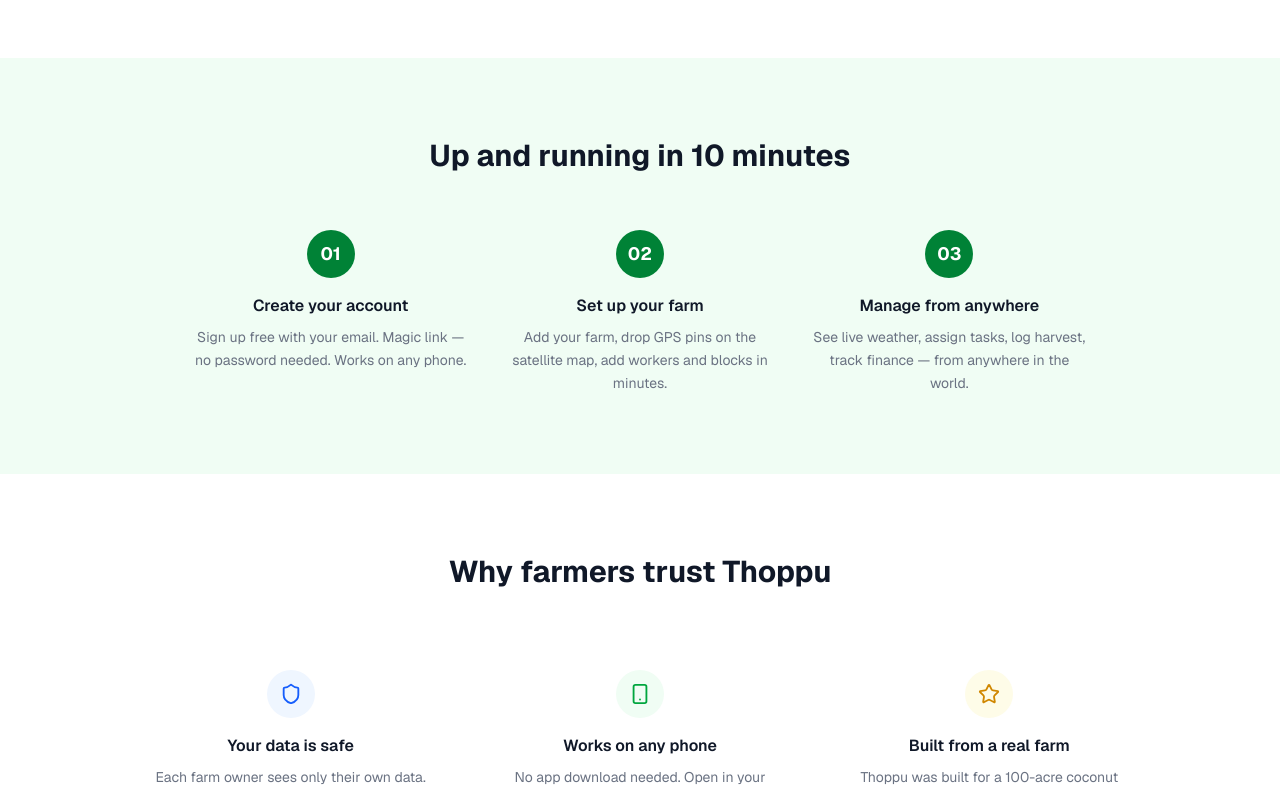
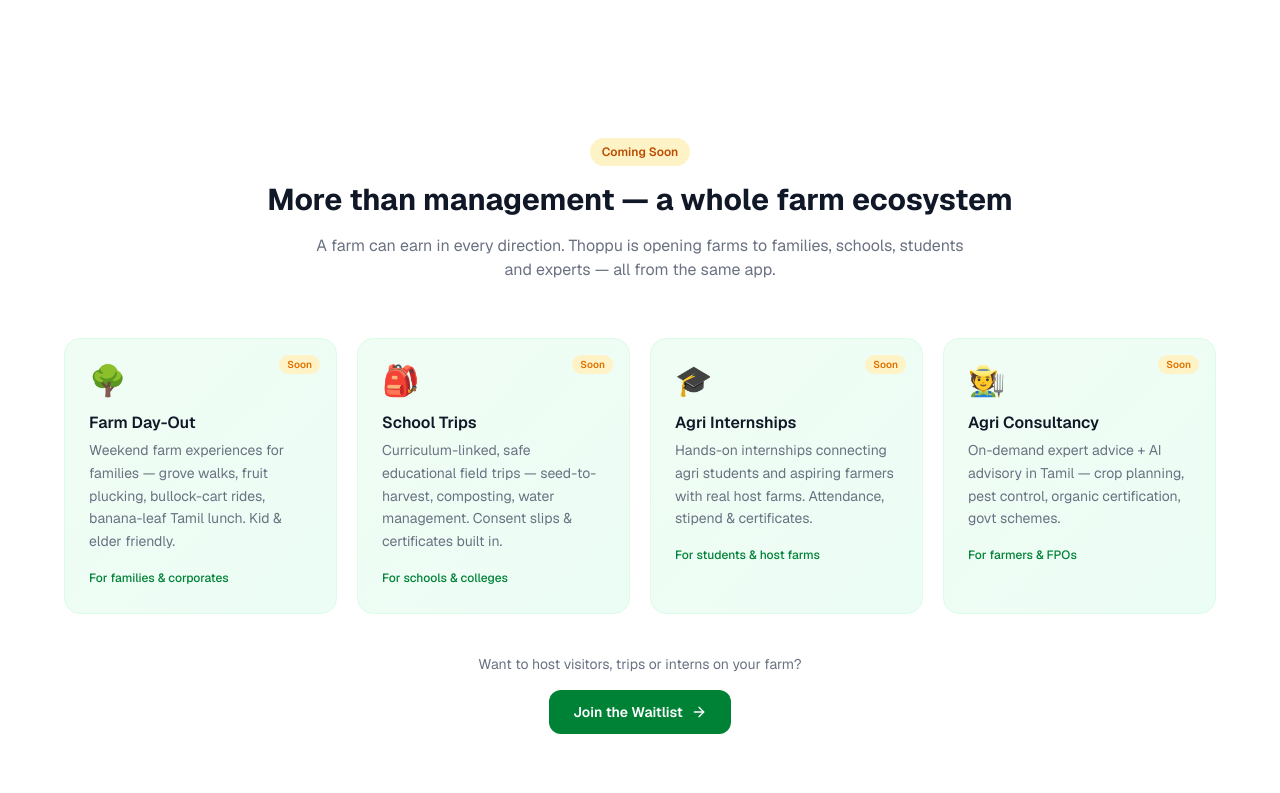
Before and after one commit to amirthamorgo2plus-dotcom/thoppu, a Next.js app: page / in a window 1280 px wide. Shown: the part 4480-5273 px from the top of the page. Built offline with nearby package versions, Linux system fonts and the light colour scheme.

Commit message:
Add ecosystem experiences (Farm Day-Out, school trips, internships, consultancy) as Coming Soon on homepage

```diff
--- a/src/app/page.tsx
+++ b/src/app/page.tsx
@@ -455,6 +455,41 @@
         </div>
       </section>
 
+      {/* ── ECOSYSTEM / EXPERIENCES (COMING SOON) ── */}
+      <section id="experiences" className="py-20 px-6 bg-white">
+        <div className="max-w-6xl mx-auto">
+          <div className="text-center mb-14">
+            <div className="inline-flex items-center gap-2 bg-amber-100 text-amber-700 text-xs font-semibold px-3 py-1.5 rounded-full mb-4">
+              Coming Soon
+            </div>
+            <h2 className="text-3xl font-bold text-gray-900 mb-4">More than management — a whole farm ecosystem</h2>
+            <p className="text-gray-500 max-w-2xl mx-auto">A farm can earn in every direction. Thoppu is opening farms to families, schools, students and experts — all from the same app.</p>
+          </div>
+          <div className="grid grid-cols-1 md:grid-cols-2 lg:grid-cols-4 gap-5">
+            {[
+              { icon: "🌳", title: "Farm Day-Out", desc: "Weekend farm experiences for families — grove walks, fruit plucking, bullock-cart rides, banana-leaf Tamil lunch. Kid & elder friendly.", who: "For families & corporates" },
+              { icon: "🎒", title: "School Trips", desc: "Curriculum-linked, safe educational field trips — seed-to-harvest, composting, water management. Consent slips & certificates built in.", who: "For schools & colleges" },
+              { icon: "🎓", title: "Agri Internships", desc: "Hands-on internships connecting agri students and aspiring farmers with real host farms. Attendance, stipend & certificates.", who: "For students & host farms" },
+              { icon: "🧑‍🌾", title: "Agri Consultancy", desc: "On-demand expert advice + AI advisory in Tamil — crop planning, pest control, organic certification, govt schemes.", who: "For farmers & FPOs" },
+            ].map(({ icon, title, desc, who }) => (
+              <div key={title} className="bg-gradient-to-br from-green-50 to-emerald-50 border border-green-100 rounded-2xl p-6 relative">
+                <span className="absolute top-4 right-4 text-[10px] font-semibold text-amber-600 bg-amber-100 px-2 py-0.5 rounded-full">Soon</span>
+                <div className="text-3xl mb-3">{icon}</div>
+                <h3 className="font-semibold text-gray-900 mb-1">{title}</h3>
+                <p className="text-gray-500 text-sm mb-3 leading-relaxed">{desc}</p>
+                <span className="text-xs font-medium text-green-700">{who}</span>
+              </div>
+            ))}
+          </div>
+          <div className="text-center mt-10">
+            <p className="text-gray-500 text-sm mb-4">Want to host visitors, trips or interns on your farm?</p>
+            <Link href="/login" className="inline-flex items-center gap-2 bg-green-700 text-white font-semibold px-6 py-3 rounded-xl hover:bg-green-800 transition-colors text-sm">
+              Join the Waitlist <ArrowRight size={16} />
+            </Link>
+          </div>
+        </div>
+      </section>
+
       {/* ── HOW IT WORKS ── */}
       <section className="py-20 px-6 bg-green-50">
         <div className="max-w-4xl mx-auto">
```
